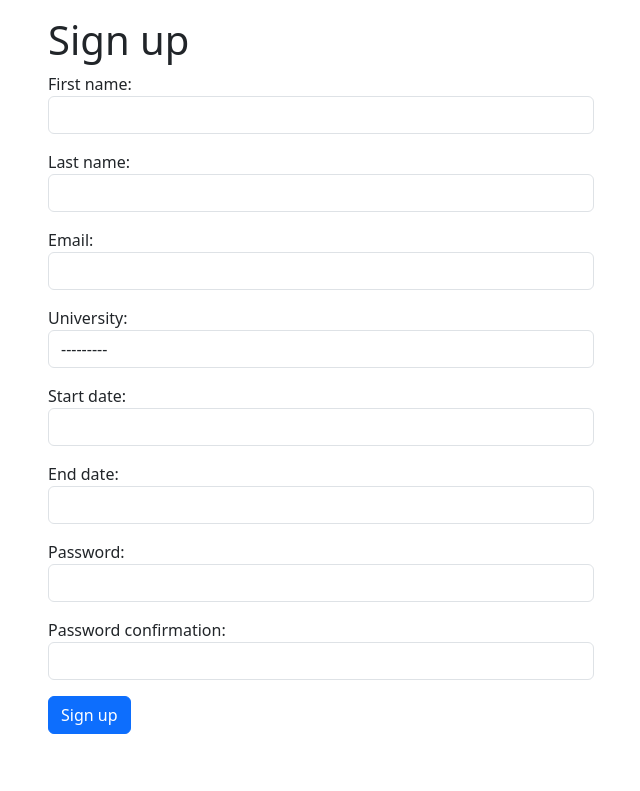
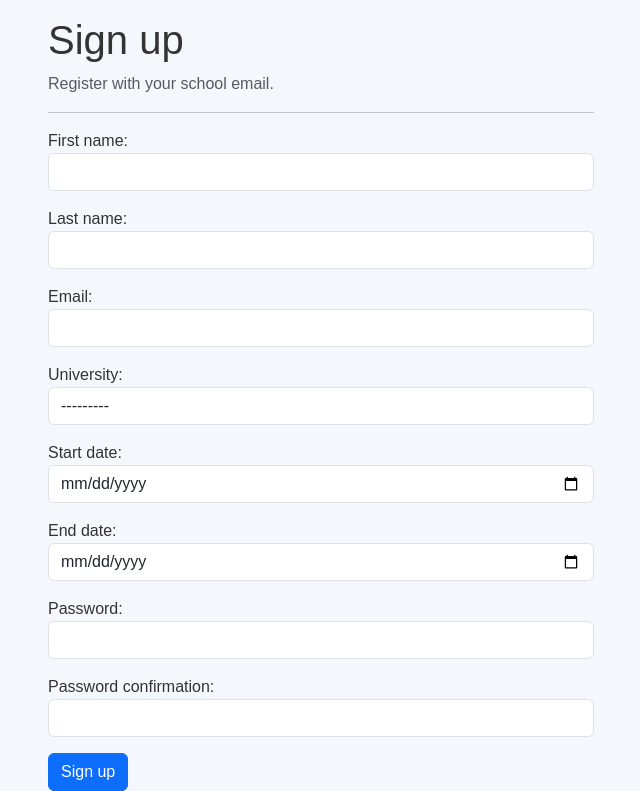
Before and after one commit to dilaramksh/dinasaurs_project, a Django app: page /sign_up/ in a window 1280 px wide. Shown: the part 240-1031 px from the top of the page, without its empty margins (319-959 px from the left). Before the commit the page ends 974 px from the top, so only its background shows below. Run offline with Django 5.2, Linux system fonts and the light colour scheme; data comes from the database, SQL or seed files in the repository; parts of the project's set-up code (start-up, migrations or seed data) failed here and were passed over; some libraries are stand-ins or nearby versions.

Commit message:
Sign-up page refactoring + added css

```diff
--- a/dinasaurs/settings.py
+++ b/dinasaurs/settings.py
@@ -117,7 +117,10 @@ USE_TZ = True
 # Static files (CSS, JavaScript, Images)
 # https://docs.djangoproject.com/en/5.1/howto/static-files/
 
-STATIC_URL = 'static/'
+STATIC_URL = '/static/'
+STATICFILES_DIRS = [
+    BASE_DIR / "static",
+]
 
 # Default primary key field type
 # https://docs.djangoproject.com/en/5.1/ref/settings/#default-auto-field
--- a/social_media/forms/signup_form.py
+++ b/social_media/forms/signup_form.py
@@ -5,6 +5,14 @@ from django.utils.timezone import now
 
 class SignUpForm(NewPasswordMixin, forms.ModelForm):
     """Form enabling unregistered users to sign up."""
+
+    start_date = forms.DateField(
+        widget=forms.DateInput(attrs={'type': 'date', 'class': 'form-control'})
+    )
+
+    end_date = forms.DateField(
+        widget=forms.DateInput(attrs={'type': 'date', 'class': 'form-control'})
+    )
 
     class Meta:
         model = User
--- a/social_media/templates/sign_up.html
+++ b/social_media/templates/sign_up.html
@@ -1,9 +1,15 @@
 {% extends 'base_content.html' %}
+{% load static %}
+
 {% block content %}
+<link rel="stylesheet" href="{% static 'css/forms.css' %}">
+
 <div class="container">
   <div class="row">
     <div class="col-sm-12 col-md-6 offset-md-3">
       <h1>Sign up</h1>
+      <p class="text-muted">Register with your school email.</p>
+      <hr>
       <form action="{% url 'sign_up' %}" method="post">
         {% csrf_token %}
         <input type="hidden" name="next" value="{{ next }}">
--- /dev/null
+++ b/static/css/forms.css
@@ -0,0 +1,7 @@
+body {
+    font-family: "Poppins", "Arial", sans-serif;
+    background-color: #f4f7fc;
+    color: #333;
+    margin: 0;
+    padding: 0;
+}
```
Also changed, not shown: static/css/custom.css (renamed from static/custom.css).
